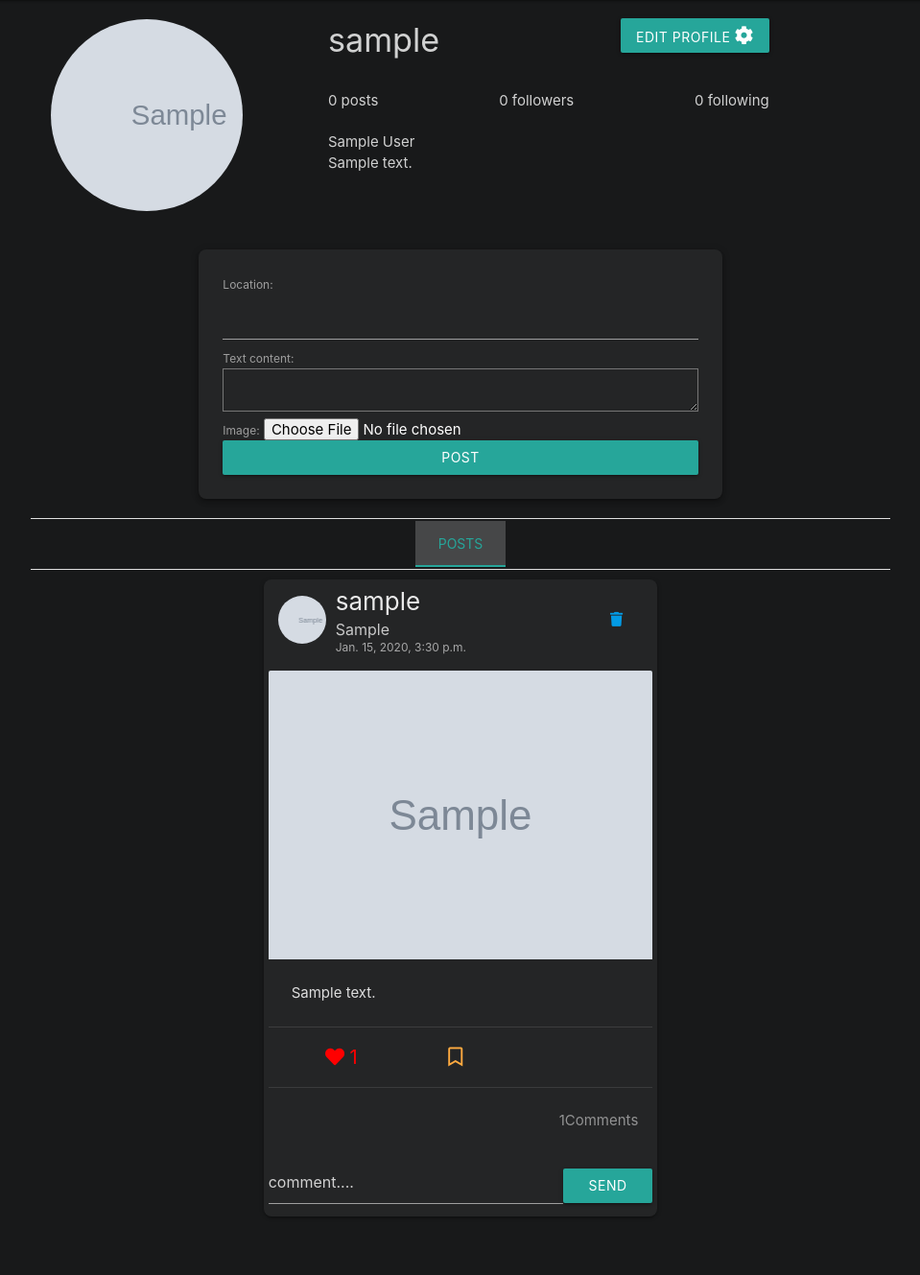
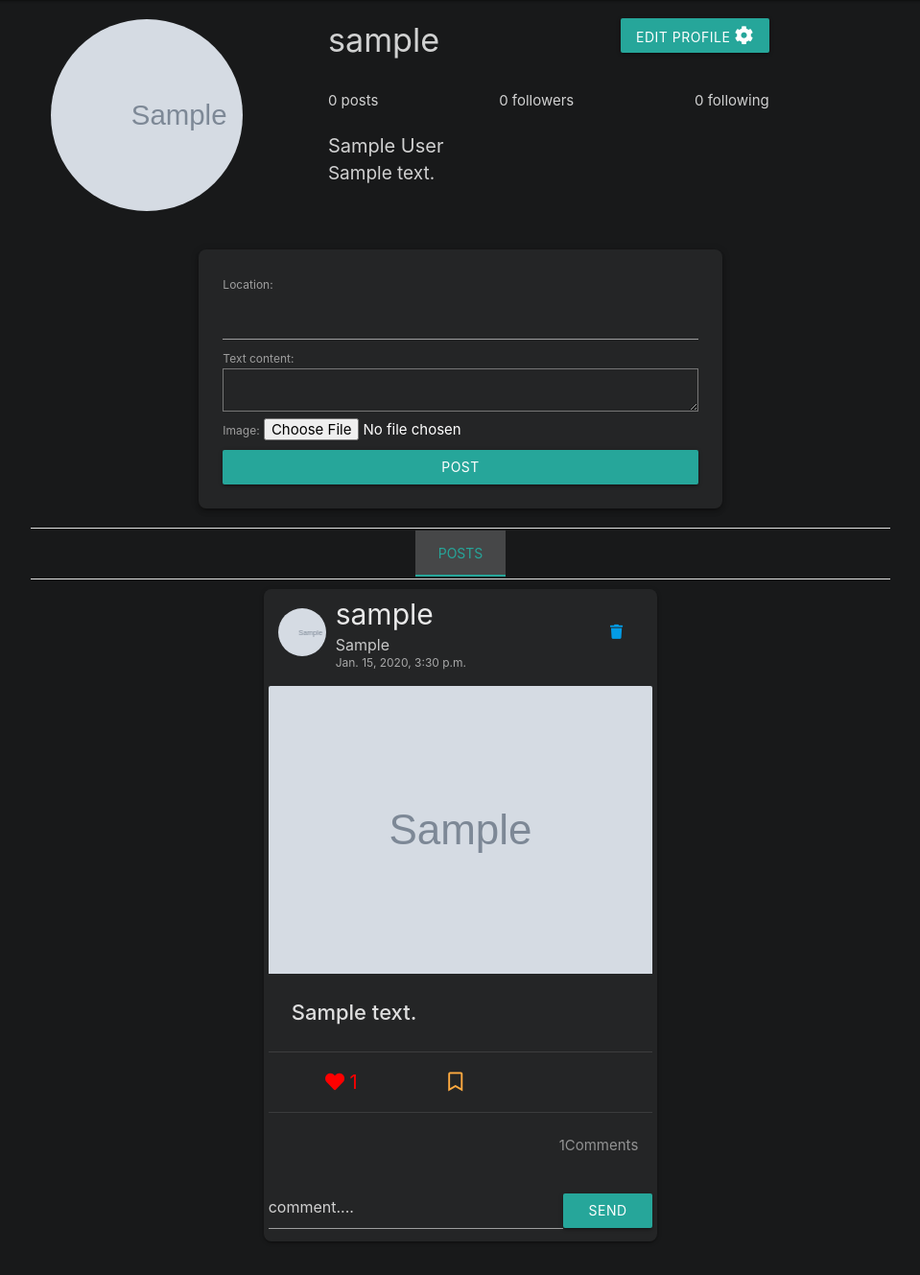
Before and after one commit to manav2000/CONNECT-social-media-app, a Django app: a page that uses templates/posts/post_ajax.html in a window 1280 px wide. Shown: the part 64-1393 px from the top of the page at 96% size, without its empty margins (160-1119 px from the left). Before the commit the page ends 1319 px from the top, so only its background shows below. Run offline with Django 3.2, Linux system fonts and the light colour scheme; a user stored in the database is signed in; tables that the repository leaves empty hold one stand-in row (values such as "Sample post"); grey boxes marked "Sample" are stand-in pictures; data that the repository does not hold is empty; some libraries are stand-ins or nearby versions.

Commit message:
some style changes

```diff
--- a/static/css/base.css
+++ b/static/css/base.css
@@ -67,7 +67,7 @@ nav {
 }
 
 .user-info #username {
-    font-size: 26px !important;
+    font-size: 30px !important;
     color: rgba(255, 255, 255, 0.9) !important;
 }
 
@@ -82,6 +82,8 @@ nav {
 }
 
 .card-content {
+    font-size: 22px;
+    font-weight: 450;
     color: rgba(255, 255, 255, 0.85) !important;
 }
 
@@ -97,7 +99,7 @@ nav {
 
 .heading {
     display: flex;
-    justify-content: end;
+    justify-content: flex-end !important;
     background: transparent !important;
     color: rgba(255, 255, 255, 0.5) !important;
     border: none !important;
--- a/templates/chat/friends.html
+++ b/templates/chat/friends.html
@@ -7,6 +7,9 @@
 {% block body_profile %}
 
     <div class="container">
+        <div class="row" style="border-bottom: 1px solid rgba(255, 255, 255, 0.2);">
+            <h4 style="color:white">Chat</h4>
+        </div>
         {% for friend in friends %}
             <div class="row" style="display:flex;justify-content:center;margin-top:20px;">
                 <div style="display:flex;align-items:center;justify-content:space-between;width:70%;background:rgba(255,255,255,0.05);padding:10px;border-radius:10px;">
@@ -18,7 +21,7 @@
                             <div class="avatar" style="background-image: url({% static 'images/user.png' %})">
                             </div>
                         {% endif %}
-                        <div class="name" style="color:white;">
+                        <div class="name" style="color:white;padding-left:10px;font-size:20px;">
                             {{friend.user.username}}
                         </div>
                     </div>
--- a/templates/notifications.html
+++ b/templates/notifications.html
@@ -18,7 +18,7 @@
                         {% else %}
                             <div class="noti__avatar" style="background-image:url({% static 'images/user.png' %})"></div>
                         {% endif %}
-                        <p style="margin-left:20px" class="noti__text"><span style="color:#26a69a">{{follow_request.sender.user.username}}</span> sent you friend request </p>
+                        <p style="margin-left:20px" class="noti__text"><span style="color:#26a69a;font-size:20px;">{{follow_request.sender.user.username}}</span> sent you friend request </p>
                     </div>
                     <div style="display:flex; flex-direction: row; align-items:center">
                         <a href="{% url 'profiles:confirm-request' follow_request.sender.slug %}" class="btn">Confirm</a>
--- a/templates/posts/post_ajax.html
+++ b/templates/posts/post_ajax.html
@@ -53,7 +53,9 @@
                 <div class="post-comments">
                     <ul class="collapsible">
                         <li>
-                            <div class="collapsible-header heading" style="display:flex;justify-content:end;"><span id="total-com">{{post.comments.all.count}} </span>Comments</div>
+                            <div class="collapsible-header heading">
+                            <span id="total-com">{{post.comments.all.count}} </span>Comments
+                            </div>
                             <div class="collapsible-body" id="all_comments" style="border-top: 1px solid #ddd;">
                                 {% for comment in post.comments.all %}
                                     <div class="comment">
@@ -66,7 +68,7 @@
                                         {% endif %}
                                         <div class="comment-content">
                                             <div style="padding:10px;color:rgba(255,255,255, 0.85);">
-                                                <p style="font-size:18px; color:#64ffda !important;">{{comment.user.user.username}}</p>
+                                                <p style="font-size:20px; color:#64ffda !important;">{{comment.user.user.username}}</p>
                                                 <p>{{comment.text}}</p>
                                             </div>
                                         </div>
--- a/templates/profiles/profile-detail.html
+++ b/templates/profiles/profile-detail.html
@@ -43,8 +43,8 @@
                     <a class="modal-trigger" data-target="modal2">{{ total_followings }} following</a>
                 </div>
                 <div class="row__3">
-                    <p>{{curr_user_profile.first_name}} {{curr_user_profile.last_name}}</p>
-                    <p>{{ curr_user_profile.bio }}</p>
+                    <p style="font-size:20px;font-weight:500px;">{{curr_user_profile.first_name}} {{curr_user_profile.last_name}}</p>
+                    <p style="font-size:19px;font-weight:500px;">{{ curr_user_profile.bio }}</p>
                 </div>
             </div>
         </div>
@@ -65,7 +65,7 @@
                                     {% else %}
                                         <p class="fol__avatars" style="background-image:url({% static 'images/user.png' %})"></p>
                                     {% endif %}
-                                    <p style="padding-left: 20px">{{follower.sender.user.username}}</p>
+                                    <p style="padding-left: 10px; font-size:20px;font-weight:500px;">{{follower.sender.user.username}}</p>
                                 </div>
                             </a>
                             <div>
@@ -104,7 +104,7 @@
                                     {% else %}
                                         <p class="fol__avatars" style="background-image:url({% static 'images/user.png' %})"></p>
                                     {% endif %}
-                                    <p>{{following.receiver.user.username}}</p>
+                                    <p style="padding-left: 10px; font-size:20px;font-weight:500px;">{{following.receiver.user.username}}</p>
                                 </div>
                             </a>
                             <div>
@@ -133,7 +133,7 @@
                 <form method="post" class="z-depth-2" style="display:flex;flex-direction:column;background-color: #242526;padding:25px;border-radius:max(0px, min(8px, calc((100vw - 4px - 100%) * 9999))) / 8px;color:white !important;">
                     {% csrf_token %}
                     {{form.as_p}}
-                    <button type="submit" class="btn">POST</button>
+                    <button style="margin-top:10px" type="submit" class="btn">POST</button>
                 </form>
             </div>
         </div>
--- a/templates/search.html
+++ b/templates/search.html
@@ -21,7 +21,7 @@
                 {% else %}
                     <img src="{% static 'images/user.png' %}" alt="" class="circle">
                 {% endif %}
-                <a href="{% url 'profiles:profile-detail-view' profile.slug %}" class="title" style="color: #26a69a">{{profile.user.username}}</a>
+                <a href="{% url 'profiles:profile-detail-view' profile.slug %}" class="title" style="color: #26a69a;font-size:20px;">{{profile.user.username}}</a>
                 <p style="color: grey">
                     {{profile.first_name}} {{profile.last_name}}
                 </p>
@@ -50,7 +50,7 @@
                 {% else %}
                     <img src="{% static 'images/user.png' %}" alt="" class="circle">
                 {% endif %}
-                <a href="{% url 'profiles:profile-detail-view' profile.slug %}" class="title" style="color: #26a69a">{{profile.user.username}}</a>
+                <a href="{% url 'profiles:profile-detail-view' profile.slug %}" class="title" style="color: #26a69a;font-size:20px;">{{profile.user.username}}</a>
                 <p style="color: grey">
                     {{profile.first_name}} {{profile.last_name}}
                 </p>
```
